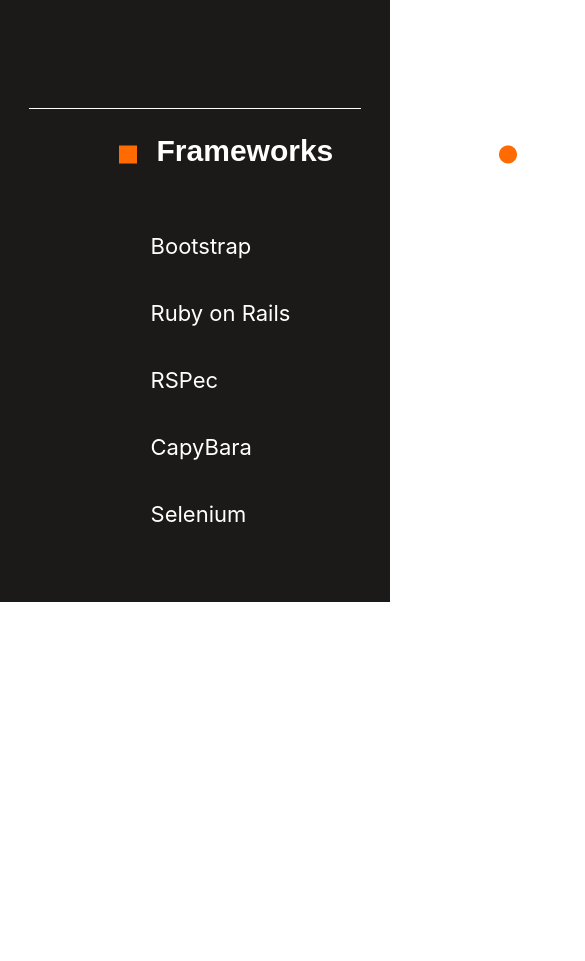
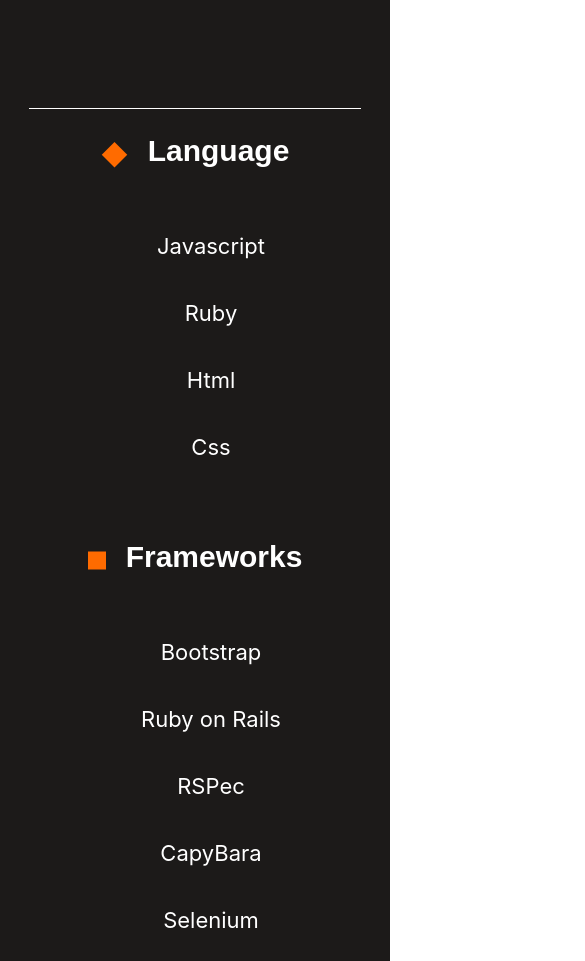
Before and after one commit to AbeeraTahir/Bootstrap-Portfolio, a website: page index.html in a window 390 px wide. Shown: the part 6320-7281 px from the top of the page, 585 px wide, since content can reach past the window. Before the commit the page ends 6922 px from the top, so only its background shows below. Drawn offline with nearby package versions, Linux system fonts and the light colour scheme.

Commit message:
Add skill mobile

```diff
--- a/style.css
+++ b/style.css
@@ -290,3 +290,21 @@
   line-height: 2.688rem;
   color: #fff;
 }
+
+@media screen and (max-width: 768px) {
+  .skills_container {
+    display: flex;
+    flex-direction: column;
+    justify-content: center;
+  }
+
+  .lang_names ul {
+    list-style: none;
+    display: flex;
+    flex-direction: column;
+    justify-content: center;
+    align-items: center;
+    gap: 24px;
+    padding-top: 44px;
+  }
+}
```
